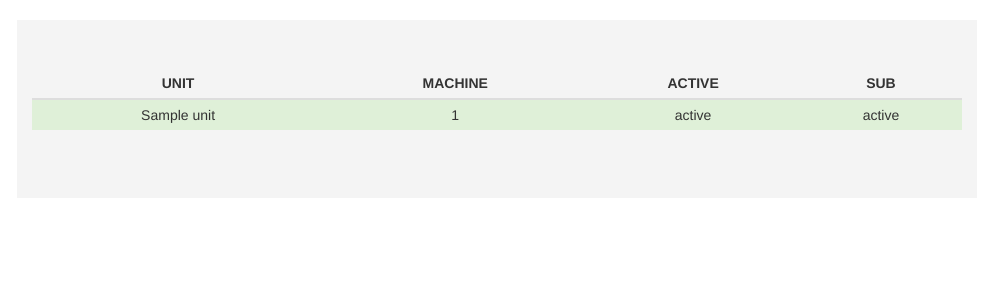
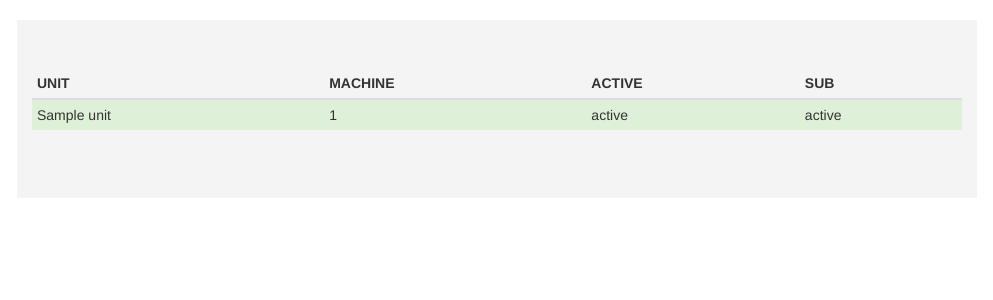
Before and after one commit to kuuji/fleet-browser, a Flask app: page /state in a window 1280 px wide; the page is wider, and only the part inside the window is pictured. Shown: the part 52-352 px from the top of that part, without its empty margins (143-1136 px from the left). Run offline with Flask 2, Linux system fonts and the light colour scheme; a database or web service that is not in the repository returns one stand-in record (values such as "Sample title"); data that the repository does not hold is empty; some libraries are stand-ins or nearby versions.

Commit message:
Left align table rows. More pleasant to read units

```diff
--- a/static/css/style.css
+++ b/static/css/style.css
@@ -6,8 +6,8 @@ tr[data-href]{
   cursor:pointer;
 }
 
-th {
-  text-align: center;
+td {
+  text-align: left;
 }
 
 /* Custom container */
```
